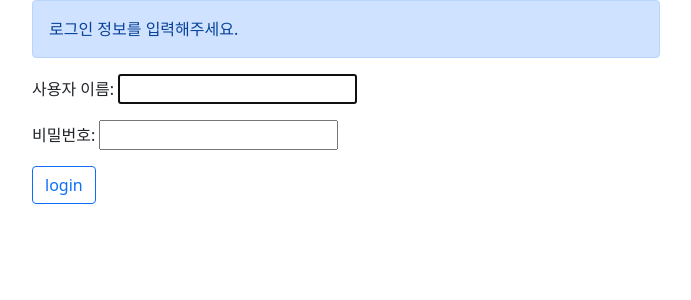
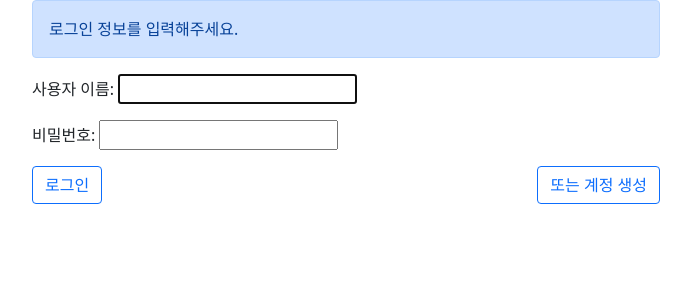
Before and after one commit to A-WOS/lightGram, a Django app: page /accounts/login/ in a window 1280 px wide. Shown: the part 56-356 px from the top of the page, without its empty margins (294-985 px from the left). Run offline with Django 3.2, Linux system fonts and the light colour scheme.

Commit message:
로그인 html에서 회원가입을 할 수 있는 url이 없어 간단히 버튼으로 만들어 회원가입 할 수 있도록 함

```diff
--- a/accounts/templates/accounts/login.html
+++ b/accounts/templates/accounts/login.html
@@ -12,8 +12,12 @@
             <form action="" method="post">
                 {% csrf_token %}
                 {{ form.as_p }}
-                <input type="submit" value="login" class="btn btn-outline-primary">
+                <input type="submit" value="로그인" class="float-left btn btn-outline-primary">
+                <a href="{% url 'accounts:signup' %}" class="float-right btn btn-outline-primary">또는 계정 생성</a>
             </form>
+
+
+
     </div>
     <div class="col"></div>
 </div>
```
